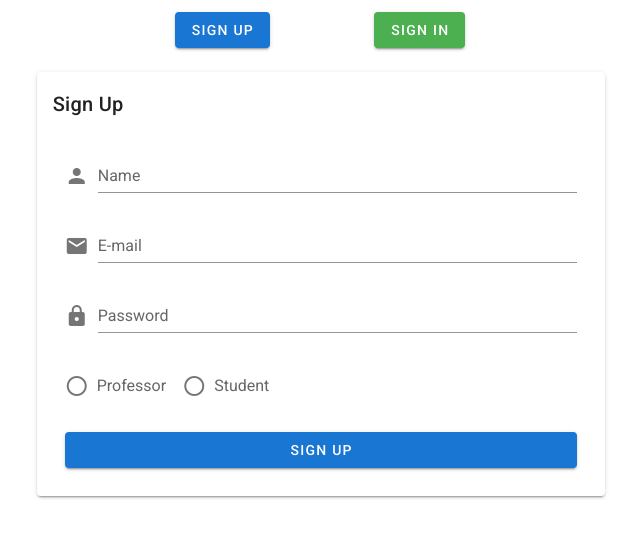
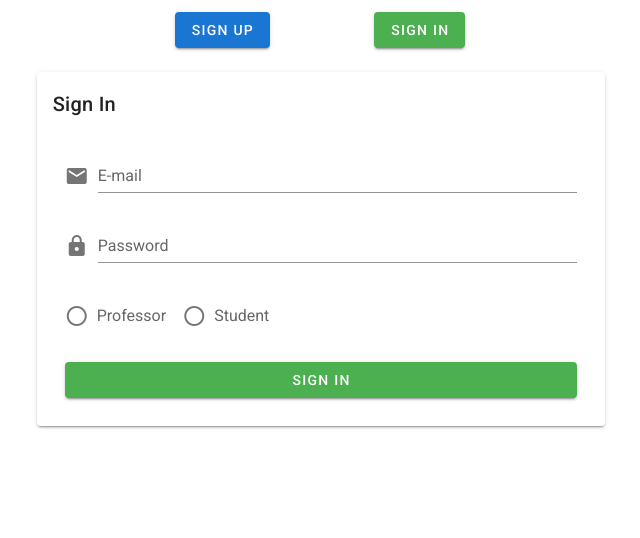
Before and after one commit to arifpehlivan/postgresql-express-vue-node, a Vue app in the folder pevn-frontend/pevn-vue/: page / in a window 1280 px wide. Both pictures are taken after a click on the button "SIGN IN". Shown: the top 538 px of the page, without its empty margins (319-959 px from the left). Built offline with nearby package versions, Linux system fonts and the light colour scheme.

Commit message:
create: signin

```diff
--- a/pevn-frontend/pevn-vue/src/views/Home.vue
+++ b/pevn-frontend/pevn-vue/src/views/Home.vue
@@ -2,16 +2,16 @@
   <v-container>
     <v-alert text v-model="alert.show" :type="alert.type" dismissible>{{alert.message}}</v-alert>
     <v-row justify="center">
-      <v-col class="text-center" md="2" sm="2">
+      <v-col class="text-center" md="2" sm="2"  @click="suForm=true">
         <v-btn class="primary">Sign up</v-btn>
       </v-col>
-      <v-col class="text-center"  md="2" sm="2">
+      <v-col class="text-center"  md="2" sm="2" @click="suForm=false">
         <v-btn class="success">Sign in</v-btn>
       </v-col>
     </v-row>
     <v-row justify="center">
       <v-col md="6" sm="6">
-        <v-card>
+        <v-card v-if="suForm">
           <v-card-title>Sign Up</v-card-title>
           <v-card-text>
             <v-form class="ma-3" @submit.prevent="signup()" ref="signupForm">
@@ -45,6 +45,35 @@
 
           </v-card-text>
         </v-card>
+
+        <v-card v-else>
+          <v-card-title>Sign In</v-card-title>
+          <v-card-text>
+            <v-form class="ma-3" @submit.prevent="signin()" ref="signinForm">
+              <v-text-field
+              label="E-mail"
+              prepend-icon="mdi-email"
+              :rules="emailRules"
+              v-model="user.email">
+              </v-text-field>
+              <v-text-field
+              label="Password"
+              prepend-icon="mdi-lock"
+              type="password"
+              :rules="passwordRules"
+              v-model="user.password">
+              </v-text-field>
+              <v-radio-group row
+              v-model="user.role"
+              :rules="[(v) => !!v || 'Please choose one']">
+                <v-radio label="Professor" value="professor"></v-radio>
+                <v-radio label="Student" value="student"></v-radio>
+              </v-radio-group>
+            <v-btn block class="success mt-3" type="submit">sign in</v-btn>
+            </v-form>
+
+          </v-card-text>
+        </v-card>
       </v-col>
     </v-row>
   </v-container>
@@ -66,7 +95,8 @@
       value => !!value || 'Password is required',
       value => (value && value.length>=2 || 'Password must be more than 2 characters')
     ],
-    user: {name: '', email: '', password: '', role: ''}
+    user: {name: '', email: '', password: '', role: ''},
+    suForm: true
   }),
   methods: {
     async signup(){
@@ -89,6 +119,34 @@
             }
           }
         }
+    },
+    async signin(){
+      let valid = this.$refs.signinForm.validate();
+      if(valid){
+        try {
+          const res = await this.axios.post('/signin', this.user);
+          if(res.data.notFound){
+            this.alert = {
+              show: true,
+              type: 'error',
+              message: res.data.message
+            }
+          }else{
+            sessionStorage.setItem('session', JSON.stringfy(res.data));
+            this.alert = {
+              show: true,
+              type: 'success',
+              message: 'Welcome'
+            }
+          }
+        } catch (error) {
+          this.alert = {
+              show: true,
+              type: 'error',
+              message: error.response.data.message
+            }
+        }
+      }
     }
   }
 };
```
